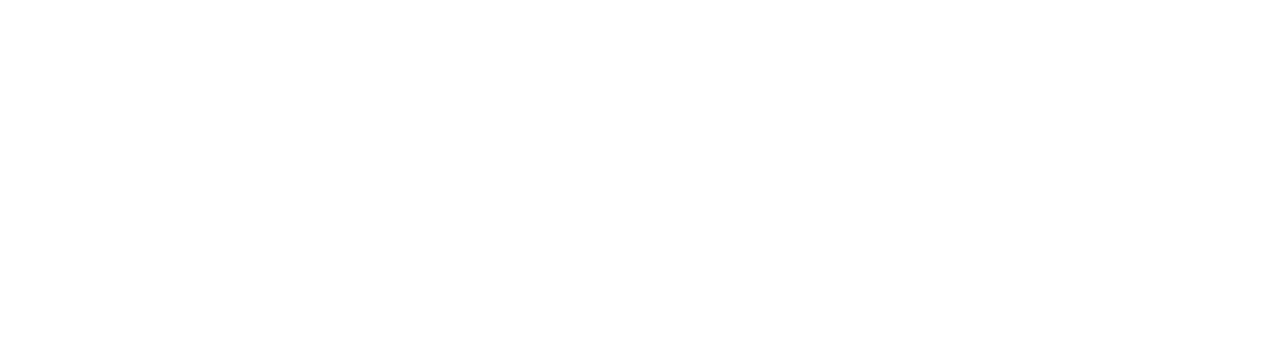
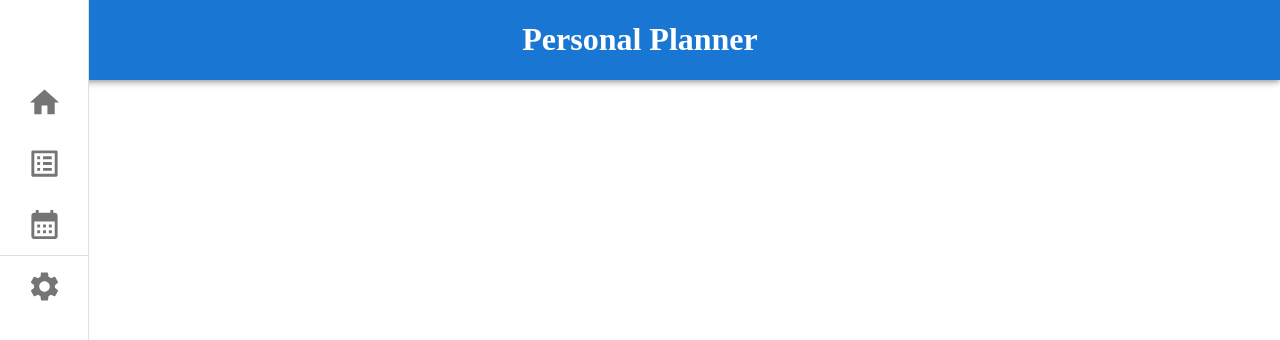
Before and after one commit to jasonz23/planner-client, a React (Create React App) app: page / in a window 1280 px wide. Shown: the top 340 px of the page. Built offline with nearby package versions, Linux system fonts and the light colour scheme.

Commit message:
created template nav bar

```diff
--- a/src/components/nav-bar/index.tsx
+++ b/src/components/nav-bar/index.tsx
@@ -1,7 +1,65 @@
 import React from "react";
+import {
+  AppBar,
+  Drawer,
+  List,
+  ListItem,
+  ListItemIcon,
+  Toolbar,
+  Divider,
+} from "@mui/material";
+import HomeIcon from "@mui/icons-material/Home";
+import ListAltIcon from "@mui/icons-material/ListAlt";
+import CalendarMonthIcon from "@mui/icons-material/CalendarMonth";
+import SettingsIcon from "@mui/icons-material/Settings";
+import "./nav-bar.css";
 
 const NavBar = () => {
-  return <div></div>;
+  const content = {
+    link1: "Home",
+    link2: "Tasks",
+    link3: "Calendar",
+  };
+
+  return (
+    <div>
+      <AppBar position="fixed" style={{ zIndex: "10000px" }}>
+        <Toolbar style={{ display: "flex", justifyContent: "center" }}>
+          <h1>Personal Planner</h1>
+        </Toolbar>
+      </AppBar>
+      <Drawer variant="permanent">
+        <Toolbar />
+        <div>
+          <List>
+            <ListItem button key={content["link1"]}>
+              <ListItemIcon className="icon-box">
+                <HomeIcon style={{ fontSize: "35px", padding: "5px" }} />
+              </ListItemIcon>
+            </ListItem>
+            <ListItem button key={content["link2"]}>
+              <ListItemIcon className="icon-box">
+                <ListAltIcon style={{ fontSize: "35px", padding: "5px" }} />
+              </ListItemIcon>
+            </ListItem>
+            <ListItem button key={content["link3"]}>
+              <ListItemIcon className="icon-box">
+                <CalendarMonthIcon
+                  style={{ fontSize: "35px", padding: "5px" }}
+                />
+              </ListItemIcon>
+            </ListItem>
+            <Divider />
+            <ListItem button key={content["link3"]}>
+              <ListItemIcon className="icon-box">
+                <SettingsIcon style={{ fontSize: "35px", padding: "5px" }} />
+              </ListItemIcon>
+            </ListItem>
+          </List>
+        </div>
+      </Drawer>
+    </div>
+  );
 };
 
 export default NavBar;
--- a/src/components/nav-bar/nav-bar.css
+++ b/src/components/nav-bar/nav-bar.css
@@ -0,0 +1,4 @@
+.icon-box {
+    display: flex;
+    justify-content: center;
+}
```
